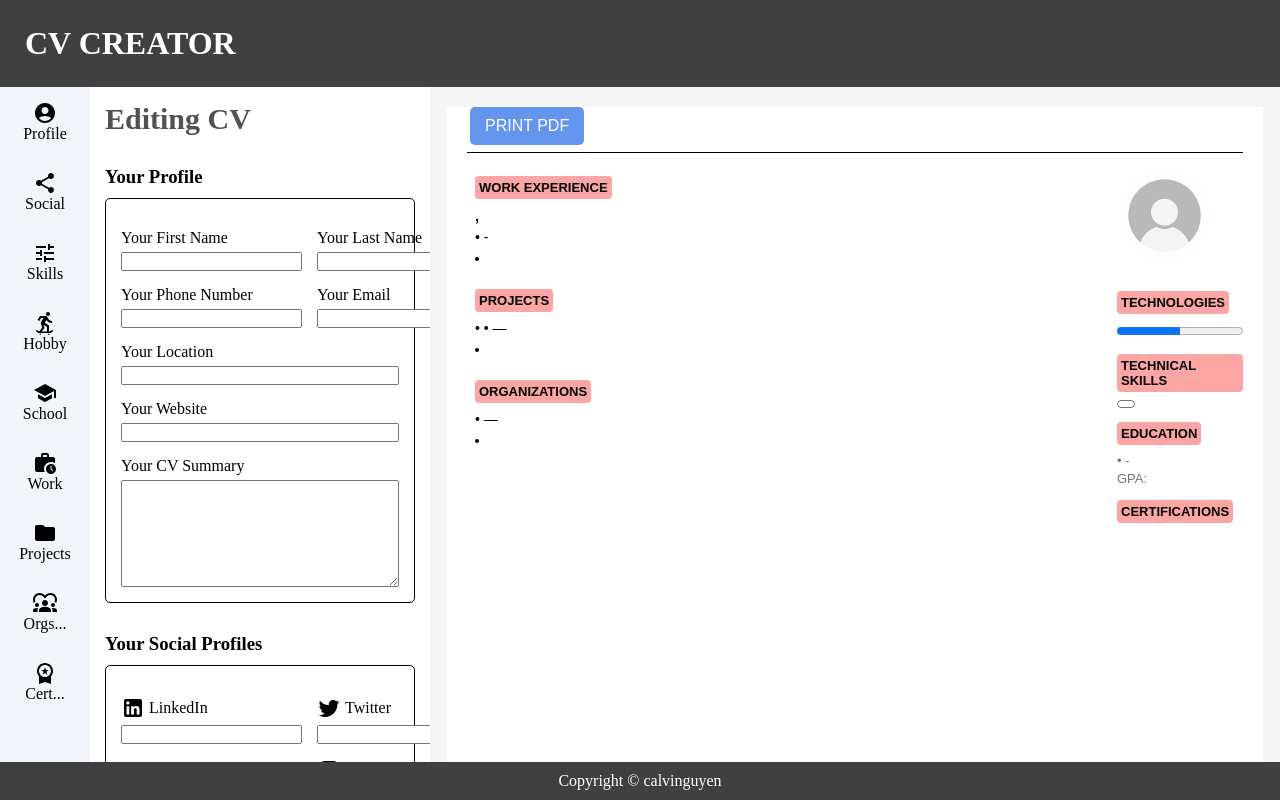
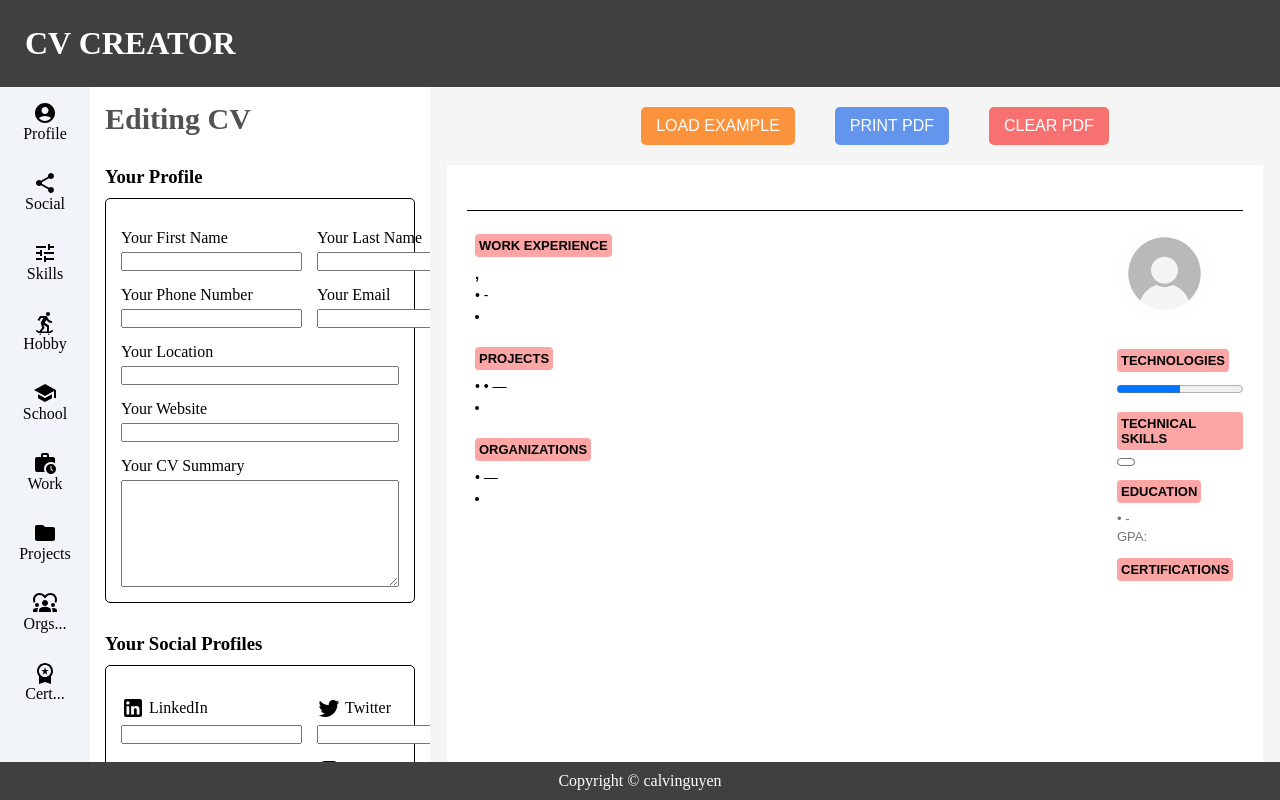
Before and after one commit to calvinguyen/cv-application, a React (Vite) app: page / in a window 1280 px wide. Built offline with nearby package versions, Linux system fonts and the light colour scheme.

Commit message:
Add load and clear pdf functionality

```diff
--- a/src/assets/css/index.css
+++ b/src/assets/css/index.css
@@ -34,8 +34,12 @@ footer {
   overflow-y: auto;
 }
 
+.preview-btn-container {
+  display: flex;
+  justify-content: center;
+}
+
 .print-btn {
-  position: absolute;
   margin-left: 40px;
   margin-top: 20px;
   padding: 10px 15px;
@@ -50,3 +54,17 @@ footer {
 .print-btn:hover {
   background-color: blue;
 }
+
+.load-pdf-btn {
+  background-color: #fb923c;
+}
+.load-pdf-btn:hover {
+  background-color: #f97316;
+}
+
+.clear-pdf-btn {
+  background-color: #f87171;
+}
+.clear-pdf-btn:hover {
+  background-color: #ef4444;
+}
--- a/src/components/Main.jsx
+++ b/src/components/Main.jsx
@@ -6,7 +6,7 @@ import CVForm from './CVForm/CVForm';
 import CVEditBar from './CVEditBar/CVEditBar';
 import SideBar from './SideBar';
 import emptyCV from '../data/emptyCV';
-// import exampleCV from '../data/exampleCV';
+import exampleCV from '../data/exampleCV';
 
 const Main = () => {
   const [cv, setCv] = useImmer(emptyCV);
@@ -17,6 +17,7 @@ const Main = () => {
     content: () => componentRef.current,
   });
 
+  /* Handle Profile Changes */
   const handleGeneralInfoChange = (e) => {
     const { name, value } = e.target;
 
@@ -227,9 +228,18 @@ const Main = () => {
       />
 
       <div id="cv-form-container">
-        <button className="print-btn" type="button" onClick={handlePrint}>
-          PRINT PDF
-        </button>
+        <div className="preview-btn-container">
+          <button className="print-btn load-pdf-btn" type="button" onClick={() => setCv(exampleCV)}>
+            LOAD EXAMPLE
+          </button>
+          <button className="print-btn" type="button" onClick={handlePrint}>
+            PRINT PDF
+          </button>
+          <button className="print-btn clear-pdf-btn" type="button" onClick={() => setCv(emptyCV)}>
+            CLEAR PDF
+          </button>
+        </div>
+
         <CVForm cv={cv} ref={componentRef} />
       </div>
     </main>
--- a/src/data/exampleCV.js
+++ b/src/data/exampleCV.js
@@ -113,6 +113,7 @@ const emptyCV = {
   experienceSectionTitle: 'Work Experience',
   experiences: [
     {
+      id: uuidv4(),
       company: 'Google',
       jobTitle: 'Senior Software Engineer',
       location: 'Boston, MA',
@@ -121,15 +122,15 @@ const emptyCV = {
       description: [
         {
           id: uuidv4(),
-          text: ``
+          desc: ``
         },
         {
           id: uuidv4(),
-          text: ``
+          desc: ``
         },
         {
           id: uuidv4(),
-          text: ``
+          desc: ``
         },
       ],
     },
@@ -138,6 +139,7 @@ const emptyCV = {
   projectSectionTitle: 'Projects',
   projects: [
     {
+      id: uuidv4(),
       title: 'The Social Network',
       techStack: 'MERN Stack',
       projectUrl: 'github.com',
@@ -146,15 +148,15 @@ const emptyCV = {
       description: [
         {
           id: uuidv4(),
-          text: ``
+          desc: ``
         },
         {
           id: uuidv4(),
-          text: ``
+          desc: ``
         },
         {
           id: uuidv4(),
-          text: ``
+          desc: ``
         },
       ],
     },
@@ -163,6 +165,7 @@ const emptyCV = {
   organizationSectionTitle: 'Organizations',
   organizations: [
     {
+      id: uuidv4(),
       title: 'Honor Society',
       location: 'Boston, MA',
       startDate: 'March 2014',
@@ -170,15 +173,15 @@ const emptyCV = {
       description: [
         {
           id: uuidv4(),
-          text: ``
+          desc: ``
         },
         {
           id: uuidv4(),
-          text: ``
+          desc: ``
         },
         {
           id: uuidv4(),
-          text: ``
+          desc: ``
         },
       ],
     },
```
